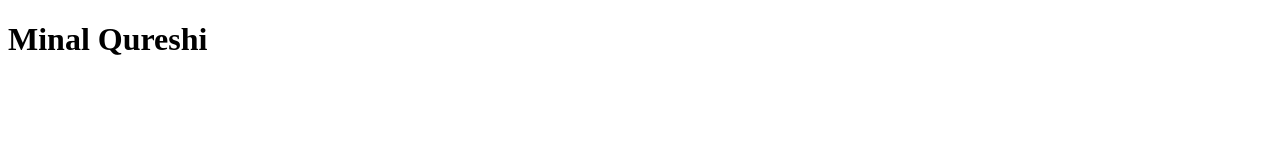
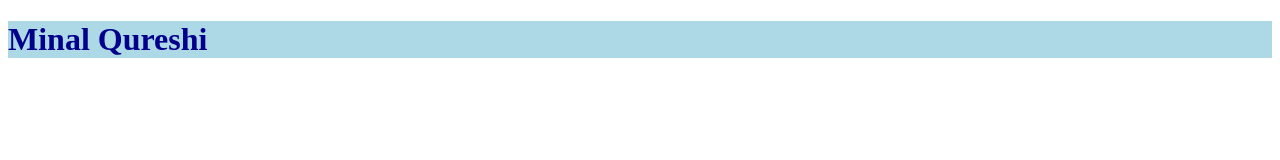
Before and after one commit to zasimmallick/first-github-repo, a plain HTML site: page index.html in a window 1280 px wide. Drawn offline with Linux system fonts and the light colour scheme.

Commit message:
added color

```diff
--- a/index.html
+++ b/index.html
@@ -4,6 +4,7 @@
     <meta charset="UTF-8">
     <meta name="viewport" content="width=device-width, initial-scale=1.0">
     <title>First Github Repo</title>
+    <link rel="stylesheet" href="styles/style.css">
 </head>
 <body>
     <h1>Minal Qureshi</h1>
--- /dev/null
+++ b/styles/style.css
@@ -0,0 +1,5 @@
+h1{
+    color: darkblue;
+    background-color: lightblue;
+
+}
```
